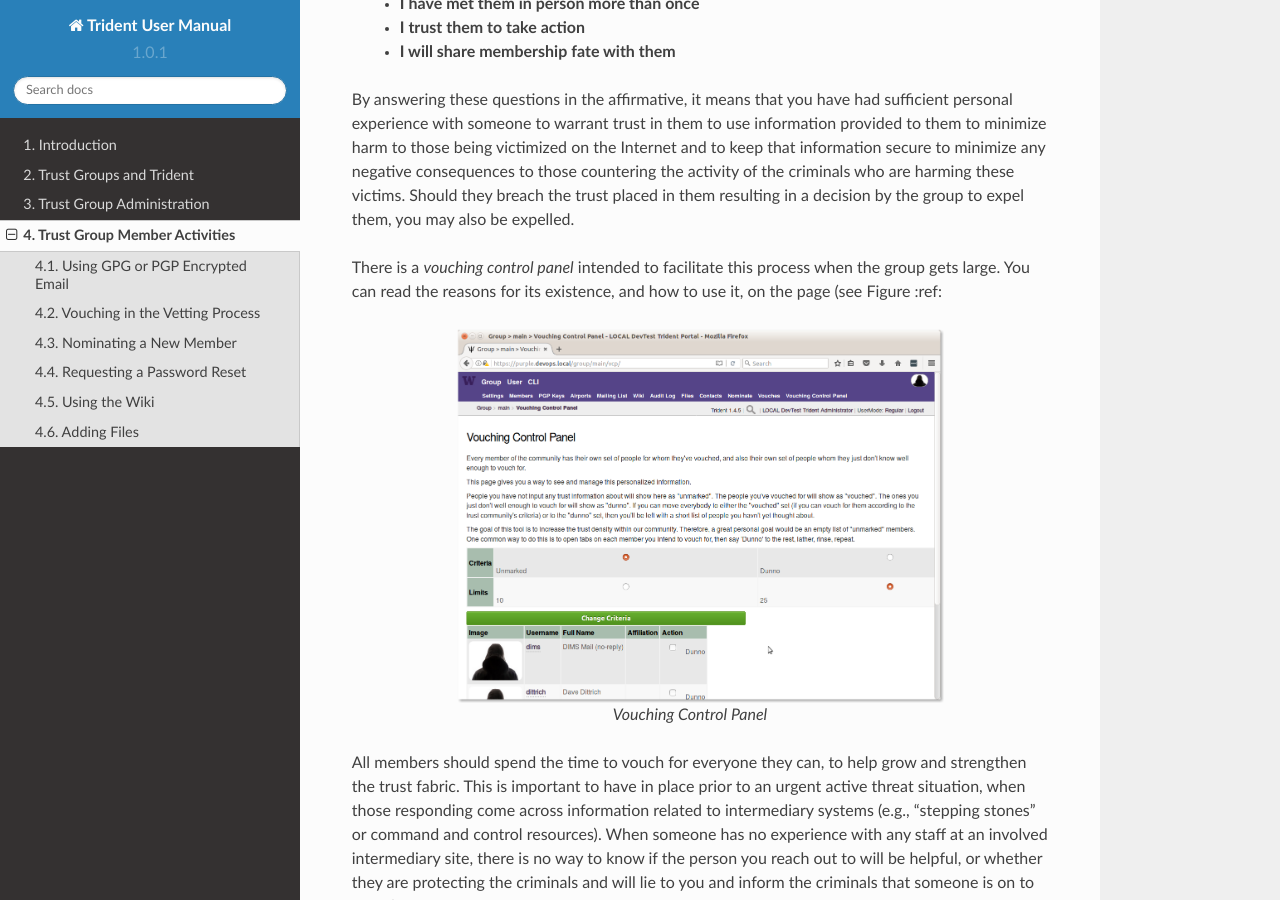
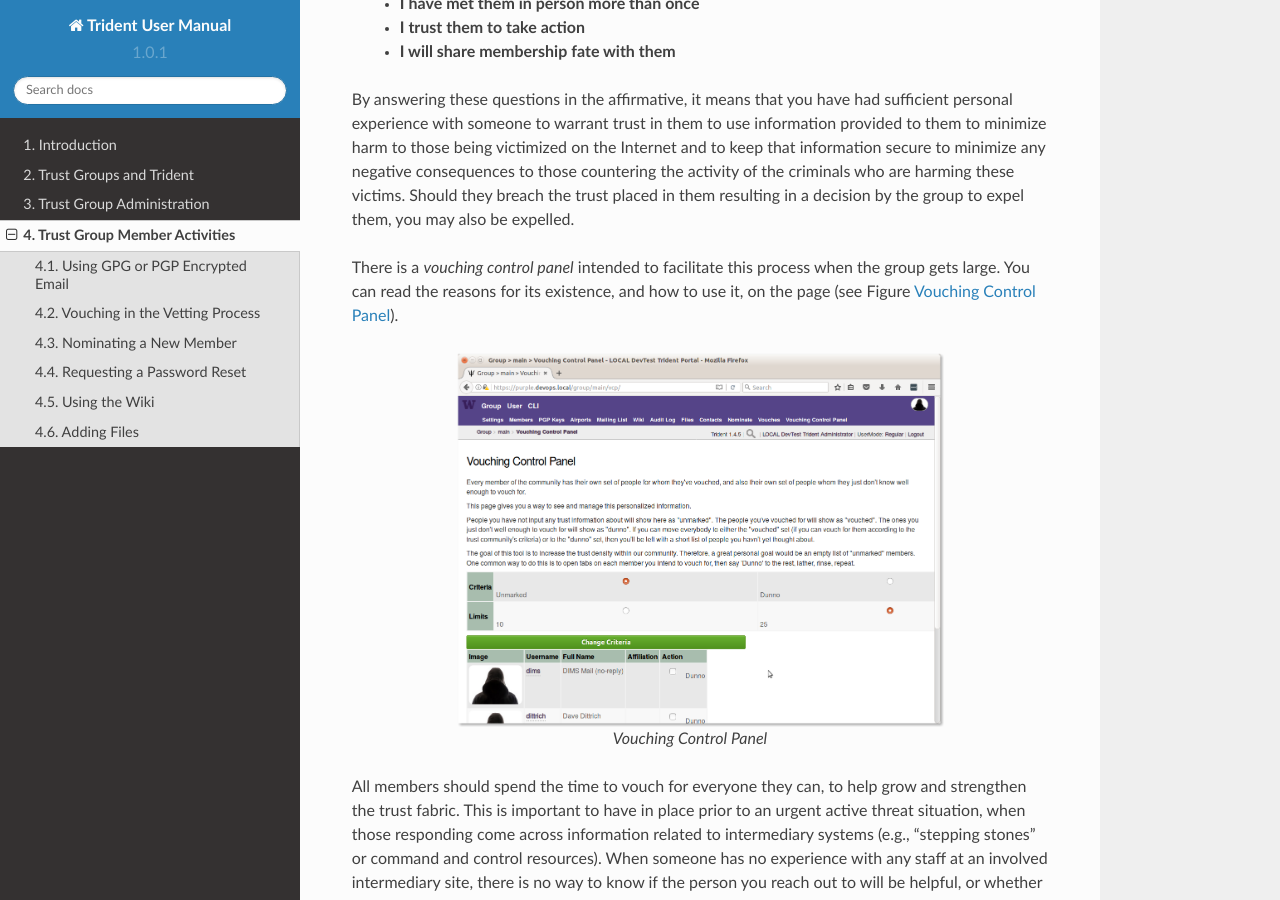
Before and after one commit to uw-dims/trident-user-manual, a Sphinx documentation site: the page built from docs/source/trustgroupuser.rst, in a window 1280 px wide and 900 px high, scrolled down 1576 px. Built offline with Sphinx 7.4.7 and the Read the Docs theme 2.0.0, drawn with Linux system fonts in a browser that asks for light colours; pages that are not in the unit, such as notebooks, are missing from menus.

Commit message:
Fix unfinished sentence/reference

```diff
--- a/docs/source/trustgroupuser.rst
+++ b/docs/source/trustgroupuser.rst
@@ -96,7 +96,7 @@ decision by the group to expel them, you may also be expelled.
 
 There is a *vouching control panel* intended to facilitate this process
 when the group gets large. You can read the reasons for its existence, and
-how to use it, on the page (see Figure :ref:
+how to use it, on the page (see Figure :ref:`trident_vouching_control_panel`).
 
 .. _trident_vouching_control_panel:
 
```
